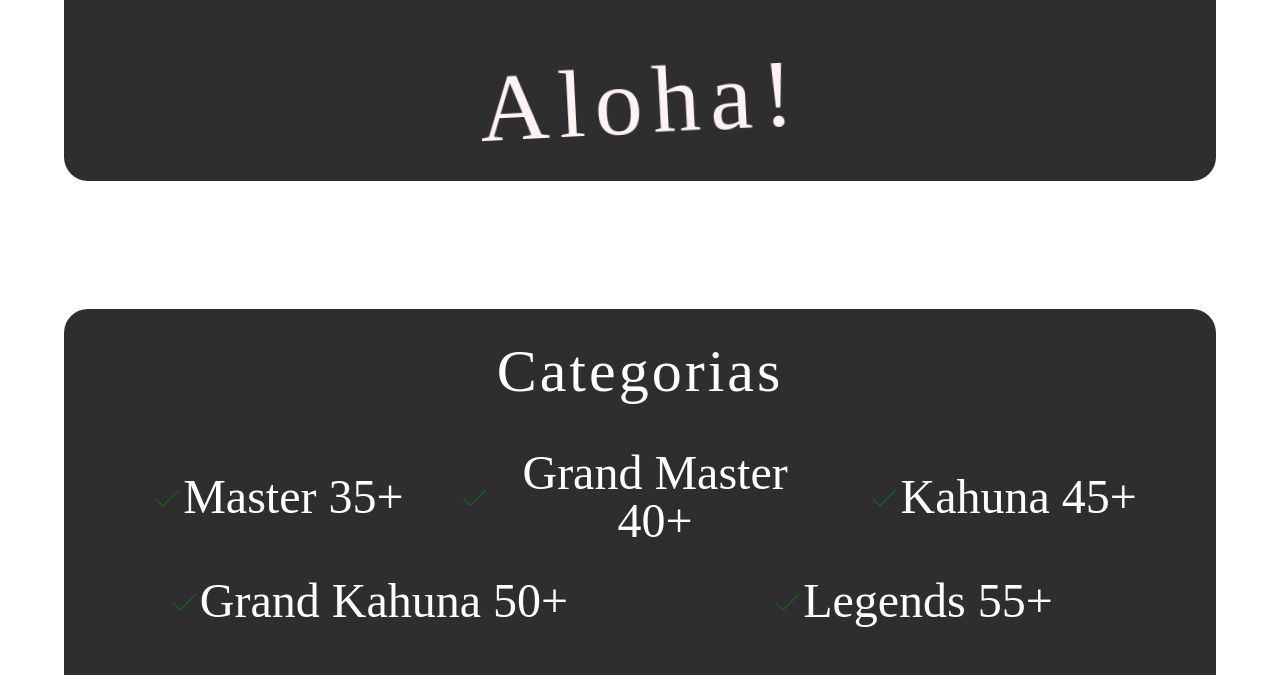
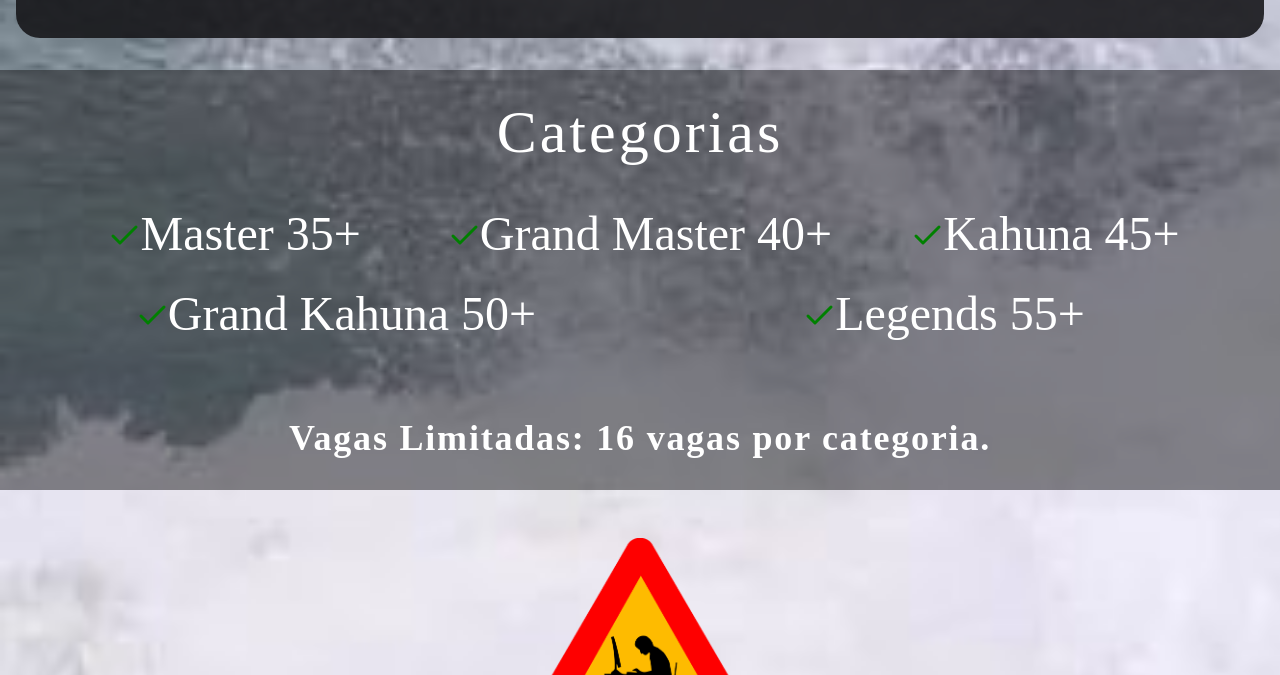
Before and after one commit to sauba/spa-ppsm, a Next.js app: page / in a window 1280 px wide. Shown: the part 1011-1686 px from the top of the page. Built offline with nearby package versions, Linux system fonts and the light colour scheme.

Commit message:
Update: styles font-size

```diff
--- a/src/components/Agradecimentos/index.tsx
+++ b/src/components/Agradecimentos/index.tsx
@@ -5,8 +5,8 @@ export default function Agradecimentos() {
         flex-col
         items-center
         text-center
-        m-4
-        lg:m-16
+        m-2
+        lg:m-4
         p-4
         lg:p-8
         outline-none
--- a/src/components/CartazEvento/index.tsx
+++ b/src/components/CartazEvento/index.tsx
@@ -1,5 +1,5 @@
 import Image from "next/image";
-import cartazEvento from "../../../public/cartaz_borda.png"
+import cartazEvento from "../../../public/cartaz_borda.png";
 
 export default function CartazEvento() {
   return (
@@ -9,7 +9,7 @@ export default function CartazEvento() {
         justify-center
         items-center
       `} id="cartazEvento">
-        <Image src={cartazEvento} width={480} height={480} alt="" className="py-4" />
+      <Image src={cartazEvento} width={428} height={428} alt="" className="py-4" />
     </div>
   )
 }
--- a/src/components/Categorias/index.tsx
+++ b/src/components/Categorias/index.tsx
@@ -3,9 +3,10 @@ import { Check } from "@phosphor-icons/react";
 export default function Categorias() {
   return (
     <div className={`
+        w-full
         categorias
-        m-4
-        lg:m-16
+        m-2
+        lg:m-4
         p-4
         lg:p-8
         flex-col
@@ -13,26 +14,30 @@ export default function Categorias() {
         text-center
         outline-none
         bg-zinc-900
-        bg-opacity-90
+        bg-opacity-50
         text-white
         font-caveat
-        rounded-3xl
       `} id="categorias">
 
       <p className={`text-center xl:text-6xl animate-skew-stop tracking-wider`}>Categorias</p>
 
       <div className="grid grid-cols-3 pt-12">
-        <span className="flex justify-center items-center xl:text-5xl"><Check size={32} weight="thin" color="green" />Master 35+</span>
-        <span className="flex justify-center items-center xl:text-5xl"><Check size={32} weight="thin" color="green" />Grand Master 40+</span>
-        <span className="flex justify-center items-center xl:text-5xl"><Check size={32} weight="thin" color="green" />Kahuna 45+</span>
+        <span className="flex justify-center items-center xl:text-5xl">
+          <Check size={32} weight="bold" color="green" />Master 35+</span>
+        <span className="flex justify-center items-center xl:text-5xl">
+          <Check size={32} weight="bold" color="green" />Grand Master 40+</span>
+        <span className="flex justify-center items-center xl:text-5xl">
+          <Check size={32} weight="bold" color="green" />Kahuna 45+</span>
       </div>
 
       <div className="grid grid-cols-2 py-8">
-        <span className="flex justify-center items-center xl:text-5xl"><Check size={32} weight="thin" color="green" />Grand Kahuna 50+</span>
-        <span className="flex justify-center items-center xl:text-5xl"><Check size={32} weight="thin" color="green" />Legends 55+</span>
+        <span className="flex justify-center items-center xl:text-5xl">
+          <Check size={32} weight="bold" color="green" />Grand Kahuna 50+</span>
+        <span className="flex justify-center items-center xl:text-5xl">
+          <Check size={32} weight="bold" color="green" />Legends 55+</span>
       </div>
 
-      <p className={`text-center xl:text-4xl tracking-wider lg:pt-12 text-red-500 font-bold`}>
+      <p className={`text-center xl:text-4xl tracking-wider lg:pt-12 font-bold`}>
         Vagas Limitadas: 16 vagas por categoria.
       </p>
     </div>
--- a/src/pages/index.tsx
+++ b/src/pages/index.tsx
@@ -12,7 +12,7 @@ const inter = Inter({ subsets: ["latin"] });
 export default function Home() {
   return (
     <main
-      className={`flex min-h-screen flex-col items-center bg-fundo-site bg-fixed bg-no-repeat`}
+      className={`flex min-h-screen flex-col items-center bg-fundo-site bg-cover`}
     >
       <Header />
       <CartazEvento />
```
